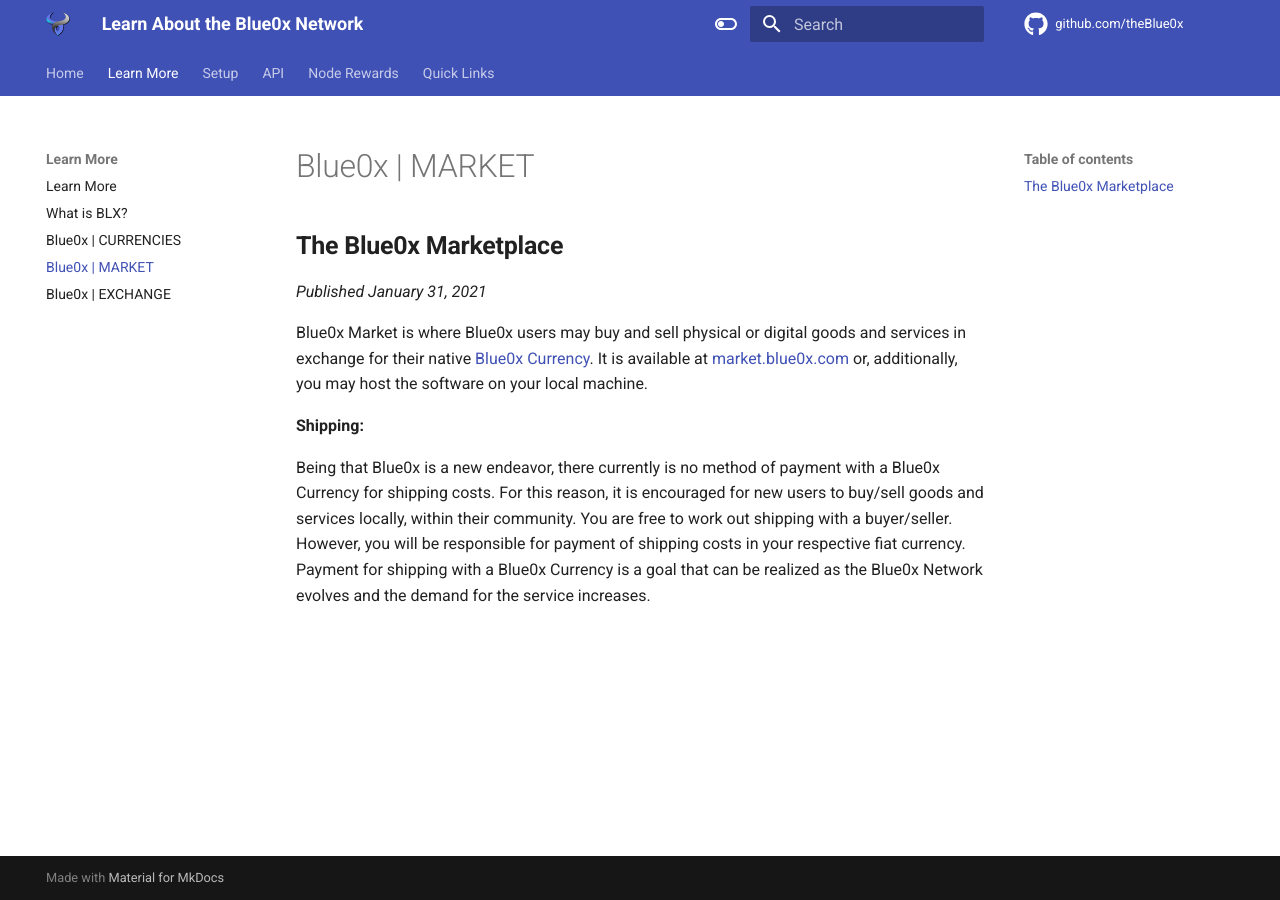
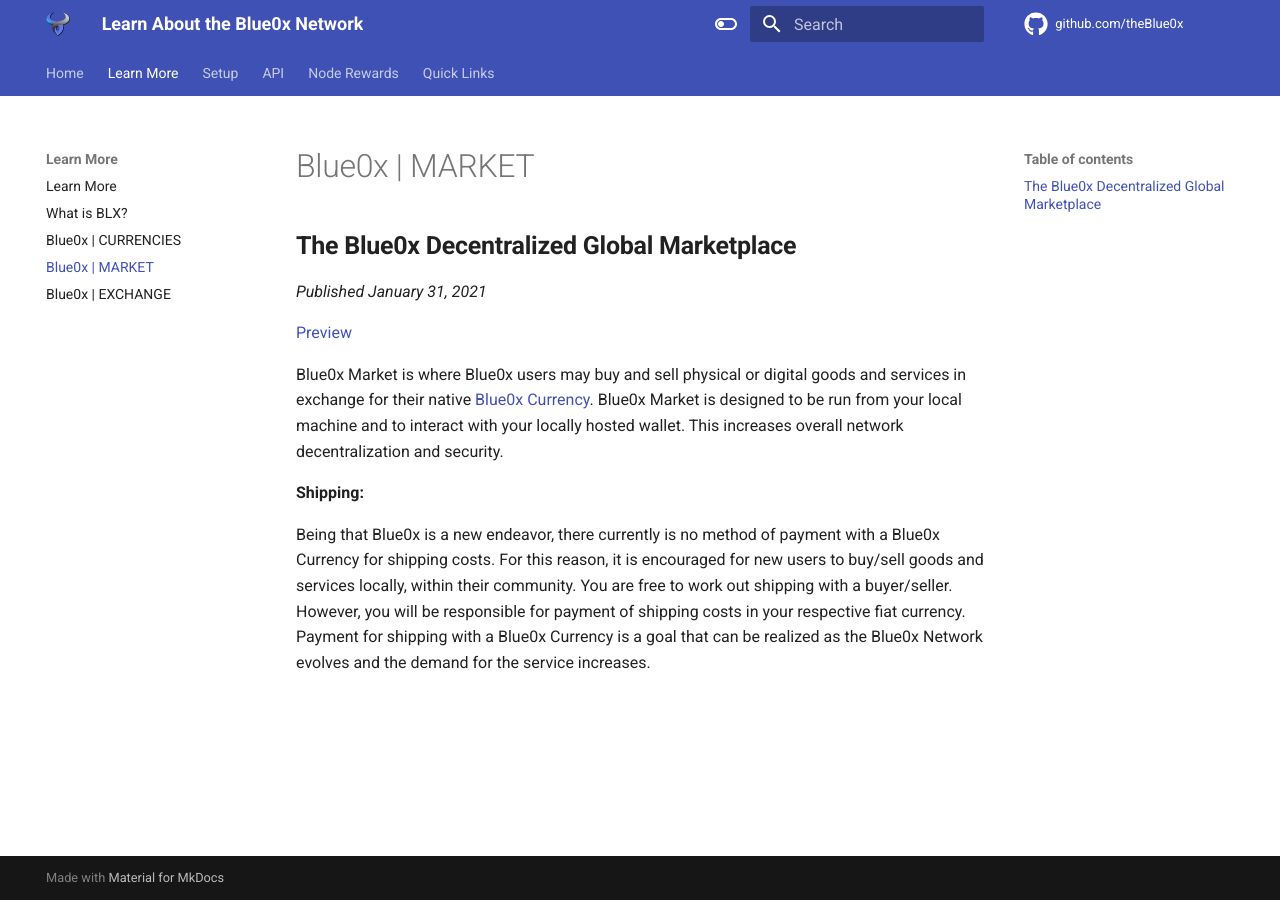
Before and after one commit to theBlue0x/docs, an MkDocs documentation site: the page built from docs/learn_more/marketplace.md, in a window 1280 px wide. Built offline with MkDocs 1.6.1 and Material for MkDocs 9.7.7, drawn with Linux system fonts in a browser that asks for light colours.

Commit message:
Update marketplace.md

```diff
--- a/docs/learn_more/marketplace.md
+++ b/docs/learn_more/marketplace.md
@@ -1,8 +1,10 @@
-## **The Blue0x Marketplace** ##
+## **The Blue0x Decentralized Global Marketplace** ##
 
 _Published January 31, 2021_
 
-Blue0x Market is where Blue0x users may buy and sell physical or digital goods and services in exchange for their native [Blue0x Currency](currencies.md).  It is available at [market.blue0x.com](https://market.blue0x.com) or, additionally, you may host the software on your local machine.
+[Preview](https://market.blue0x.com)
+
+Blue0x Market is where Blue0x users may buy and sell physical or digital goods and services in exchange for their native [Blue0x Currency](currencies.md).  Blue0x Market is designed to be run from your local machine and to interact with your locally hosted wallet.  This increases overall network decentralization and security.
 
 **Shipping:**
 
```
